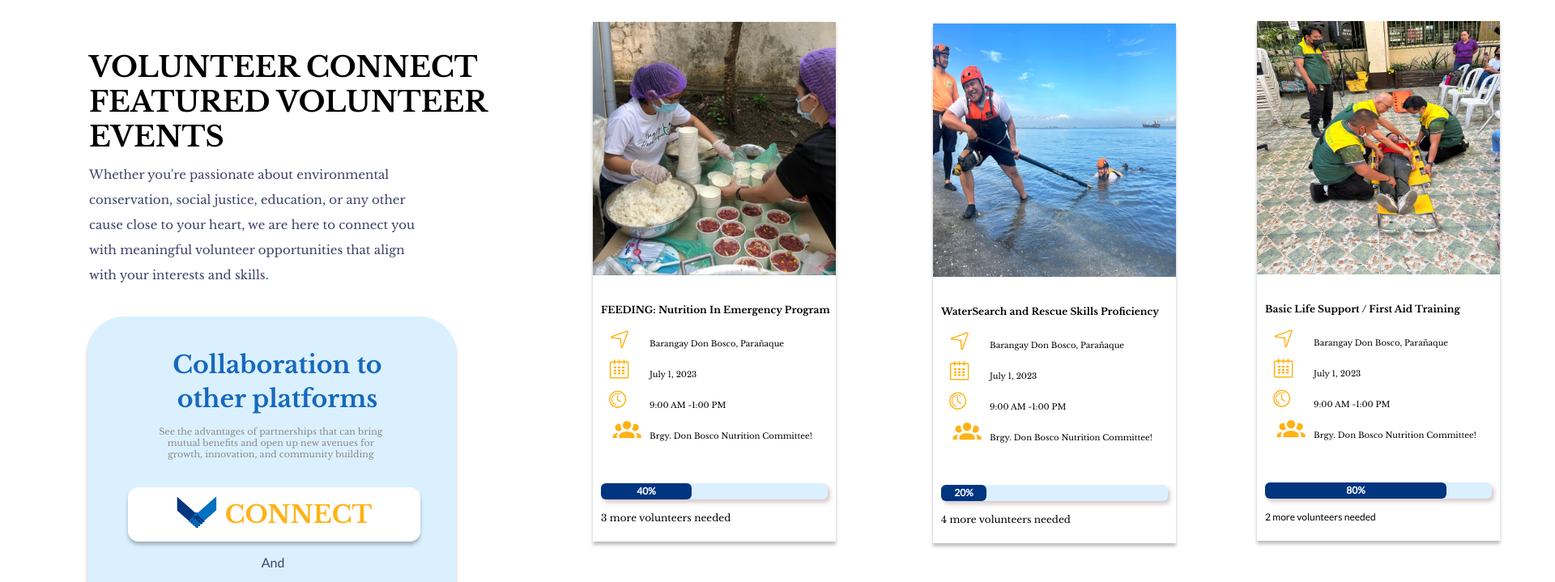
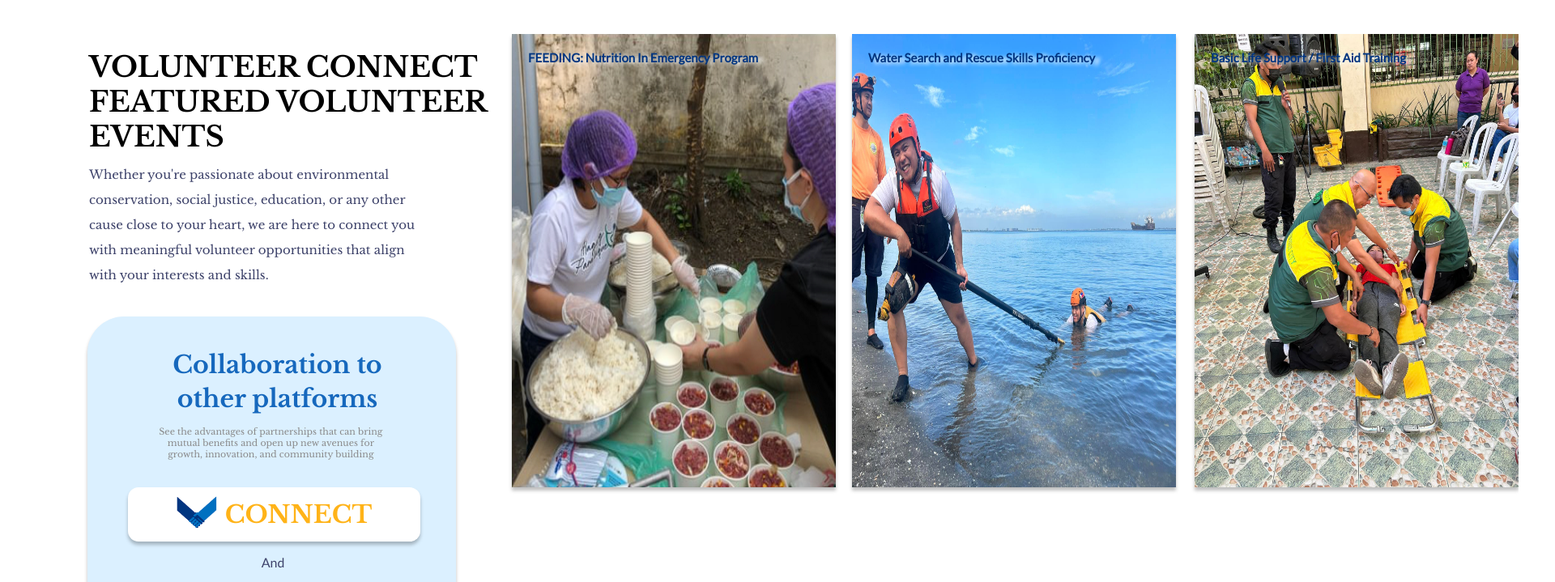
Before and after one commit to PaulMarbella/Home-page, a plain HTML site: page index.html in a window 1280 px wide. Shown: the part 800-1519 px from the top of the page at 81% size, 1920 px wide, since content can reach past the window. Drawn offline with nearby package versions, Linux system fonts and the light colour scheme; files whose address does not match are found by name.

Commit message:
Add files via upload

```diff
--- a/css/style.css
+++ b/css/style.css
@@ -600,30 +600,63 @@ color: #3D426A;
     transform: translateX(0%);
     animation: color_anim 1s infinite 0.4s;
   }
+  .card-body{
+    overflow: hidden;
+  }
   .Programs {
-    width: 577px;
-height: 642px;
+    width: 400px;
+height: 560px;
 padding-top: 20px;
-width: 300px;
-position: relative;
-left: 732px;
-top: -1015px;
+overflow: hidden;
+position: relative;
+left: 632px;
+top: -1000px;
 border-radius: none;
 
 background: #FFFFFF;
 box-shadow: 0px 4px 4px rgba(0, 0, 0, 0.25);
 
 
-
+  }
+  .Programs h1{
+    color: #003580;
+    position: absolute;
+    font-family: 'lato';
+    font-size: 15px;
+    width: 520px;
+    font-weight: 700;
+    text-shadow: 6px 2px 5px white  ;
+    left: 20px;
+  }
+  .Programs2 h1{
+    color: #003580;
+    position: absolute;
+    font-family: 'lato';
+    font-size: 15px;
+    width: 520px;
+    font-weight: 700;
+    text-shadow: 6px 2px 5px white  ;
+    left: 20px;
+  }
+  .Programs3 h1{
+    color: #003580;
+    position: absolute;
+    font-family: 'lato';
+    font-size: 15px;
+    width: 520px;
+    font-weight: 700;
+    text-shadow: 6px 2px 5px white  ;
+    left: 20px;
   }
 .Programs2 {
-    width: 577px;
-height: 642px;
+    width: 400px;
+    height: 560px;
     padding-top: 20px;
-width: 300px;
-position: relative;
-left: 1152px;
-top: -1655px;
+    overflow: hidden;
+    position: relative;
+    left: 1052px;
+    top: -1580px;
+    border-radius: none;
 
     background: #FFFFFF;
     box-shadow: 0px 4px 4px rgba(0, 0, 0, 0.25);
@@ -632,13 +665,14 @@ box-shadow: 0px 4px 4px rgba(0, 0, 0, 0.25);
 
 }
 .Programs3 {
-    width: 577px;
-height: 642px;
+    width: 400px;
+    height: 560px;
     padding-top: 20px;
-width: 300px;
-position: relative;
-left: 1552px;
-top: -2300px;
+    overflow: hidden;
+    position: relative;
+    left: 1475px;
+    top: -2140px;
+    border-radius: none;
 
     background: #FFFFFF;
     box-shadow: 0px 4px 4px rgba(0, 0, 0, 0.25);
@@ -649,7 +683,7 @@ box-shadow: 0px 4px 4px rgba(0, 0, 0, 0.25);
 .Programs3 h4{
     position: relative;
     left: 10px;
-    bottom: -580px;
+    bottom: -590px;
     font-family: 'lato';
 font-style: normal;
 font-weight: 400;
@@ -661,7 +695,7 @@ color: black;
 .Programs2 h4{
     position: relative;
     left: 10px;
-    bottom: -580px;
+    bottom: -590px;
     font-family: 'Libre Baskerville';
 font-style: normal;
 font-weight: 400;
@@ -673,7 +707,7 @@ color: black;
 .Programs h4{
     position: relative;
     left: 10px;
-    bottom: -580px;
+    top: -380px;
     font-family: 'Libre Baskerville';
 font-style: normal;
 font-weight: 400;
@@ -681,6 +715,31 @@ font-size: 12px;
 line-height: 25px;
 color: black;
 }
+.Programs2 h4{
+    position: relative;
+    left: 10px;
+    top: -380px;
+    font-family: 'Libre Baskerville';
+font-style: normal;
+font-weight: 400;
+font-size: 12px;
+line-height: 25px;
+color: black;
+}
+
+.Programs3 h4{
+    position: relative;
+    left: 10px;
+    top: -380px;
+    font-family: 'Libre Baskerville';
+font-style: normal;
+font-weight: 400;
+font-size: 12px;
+line-height: 25px;
+color: black;
+}
+
+
 .swiper {
     width: 577px;
     height: 642px;
@@ -700,11 +759,11 @@ color: black;
 .swiper-slide {
 
     font-size: 18px;
-  background:
-  #FFFFFF;
-  display: flex;
-  justify-content: center;
-  align-items: center;
+    background: #fff;
+    display: flex;
+
+    box-shadow: 0px 4px 4px rgba(0, 0, 0, 0.25);
+
   }
 
   .swiper-slide img {
@@ -712,30 +771,13 @@ color: black;
 width: 50%;
 height: 50%;
 }
-.card-body h1{
-width: 369px;
-height: 31px;
-left: 67px;
-top: 70px;
-position: absolute;
-
-font-family: 'Libre Baskerville';
-font-style: normal;
-font-weight: 700;
-font-size: 25px;
-line-height: 31px;
-/* identical to box height */
-
-
-color: #009FE3;
-
-}
+
 .card-body h2{
-position: absolute;
+position: relative;
 width: 619px;
 height: 31px;
-left: 0%;
-top: -40px;
+left: 20%;
+top: 70px;
 margin-left: 10px;
 
 font-family: 'Libre Baskerville';
@@ -752,9 +794,9 @@ color: black;
     position: relative;
     width: 503px;
     height: 25px;
-left: 60px;
-top: 0px;
-padding: 10px;
+    left: 80px;
+    top: 155px;
+    margin: -30px;
 
     font-family: 'Libre Baskerville';
     font-style: normal;
@@ -768,9 +810,9 @@ color: black;
     }
 .card-body img{
     position: relative;
-bottom: 20px;
-margin: -10px;
-left: 25px;
+    bottom: -120px;
+    margin: 30px;
+    left: -205px;
     }
 .container-bar{
     display: flex;
@@ -779,7 +821,7 @@ justify-items: center;
     flex-direction: column;
     position: absolute;
     left: 10px;
-top: 190px;
+    top: 410px;
 
     }
 .progress-container{
@@ -814,7 +856,7 @@ transition: width .5s linear;
   .card-body{
     position: absolute;
     left: 0;
-top: 360px;
+    top: 0;
     border: none;
     }
     .pic2{
@@ -822,13 +864,14 @@ position: absolute;
     left: 0px;
     top: -20px;
     margin-top: 0;
+
     }
     .card-body h4{
     position: absolute;
     width: 503px;
     height: 25px;
     left: 12px;
-top: 223px;
+    top: 463px;
 
     font-family: 'Libre Baskerville';
     font-style: normal;
@@ -843,10 +886,132 @@ color: #3D426A;
 .pc-two{
     position: absolute;
     right: 150px;
-    top: 450px;
+    top: 650px;
+}
+
+
+.card-container {
+  width: 480px;
+  height: 580px;
+  position: relative;
+
+
+
+
+}
+
+.Programs  .swiper-slide, .Programs2  .swiper-slide , .Programs3 .swiper-slide{
+  width: 480px;
+  height: 580px;
+
+  transition: all 0.6s cubic-bezier(0.23, 1, 0.320, 1)
+}
+
+.Programs .swiper-slide, .Programs2  .swiper-slide , .Programs3 .swiper-slide {
+    font-size: 22px;
+    font-weight: 700;
+    opacity: 1;
+
+   display: flex;
+    transition: all 0.6s cubic-bezier(0.23, 1, 0.320, 1);
+
+  }
+
+.Programs  .card-body{
+    position: absolute;
+    top: 155px;
+    left: 0;
+    width: 100%;
+    height: 100%;
+    display: flex;
+    flex-direction: column;
+    align-items: center;
+
+
+    background: white;
+
+    cursor: pointer;
+
+
+    pointer-events: none;
+    transform: translateY(100%);
+    transition: all 0.6s cubic-bezier(0.23, 1, 0.320, 1);
+  }
+.Programs2  .card-body{
+    position: absolute;
+    top: 155px;
+    left: 0;
+    width: 100%;
+    height: 100%;
+    display: flex;
+    flex-direction: column;
+    align-items: center;
+
+
+    background: white;
+
+    cursor: pointer;
+
+
+    pointer-events: none;
+    transform: translateY(100%);
+    transition: all 0.6s cubic-bezier(0.23, 1, 0.320, 1);
+  }
+
+.Programs3  .card-body{
+    position: absolute;
+    top: 155px;
+    left: 0;
+    width: 100%;
+    height: 100%;
+    display: flex;
+    flex-direction: column;
+    align-items: center;
+
+
+    background: white;
+
+    cursor: pointer;
+
+
+    pointer-events: none;
+    transform: translateY(100%);
+    transition: all 0.6s cubic-bezier(0.23, 1, 0.320, 1);
+  }
+
+
+
+
+.Programs :hover .card-body{
+transform: translateY(0);
+cursor: pointer;
+}
+
+.Programs :hover .swiper-slide {
+transform: translateY(-30%);
+}
+.Programs2 :hover .card-body{
+transform: translateY(0);
+cursor: pointer;
+}
+
+.Programs2 :hover .swiper-slide {
+transform: translateY(-30%);
+}
+.Programs3 :hover .card-body{
+transform: translateY(0);
+cursor: pointer;
+}
+
+.Programs3 :hover .swiper-slide {
+transform: translateY(-30%);
 }
 .Discover{
     position: relative;
+}
+.Discover .contents{
+    position: absolute;
+    top: 250px;
 }
 .Discover button{
     position: absolute;
--- a/index.html
+++ b/index.html
@@ -155,11 +155,12 @@
 
 
 <!-- for pc view -->
+<div class="card-container">
 <div class="Programs" id="Programs">
     <div class="swiper-wrapper">
     <div class="swiper-slide">
-    <div class="page1">
-        <img src="./media/Picture2.png" class="pic2" alt="..." style="width:300px; height: 313px;">
+        <img src="./media/Picture2.png" class="pic2" alt="..." style="width:400px; height: 590px;">
+        <h1>FEEDING: Nutrition In Emergency Program</h1>
         <div class="card-body">
 
           <h2>FEEDING: Nutrition In Emergency Program</h2>
@@ -178,27 +179,32 @@
                 </div>
             </div>
         </div>
-    </div>
+
             <h4>3 more volunteers needed</h4>
         </div>
     </div>
+
+        </div>
+
     </div>
     </div>
-    <div class="Programs2">
+
+    <div class="card-container">
+        <div class="Programs2" id="Programs">
             <div class="swiper-wrapper">
             <div class="swiper-slide">
-        <div class="page1">
-            <img src="./media/picture4.png" class="pic2" alt="..." style="width:300px; height: 313px;">
+                <img src="./media/picture4.png" class="pic2" alt="..." style="width:400px; height: 590px;">
+                <h1>Water Search and Rescue Skills Proficiency</h1>
                 <div class="card-body">
 
-              <h2>WaterSearch and Rescue Skills Proficiency</h2>
-              <p>Barangay Don Bosco, Parañaque</p>
+                  <h2>Water Search and Rescue Skills Proficiency</h2>
+                  <p>Las Piñas - Parañaque Wetland Park</p>
                   <img src="./media/location.png" style="width: auto; height: 33px;">
-              <p>July 1, 2023</p>
+                  <p>July 13, 2023</p>
                   <img src="./media/calendar.png" style="width: auto; height: 33px;">
-              <p>9:00 AM -1:00 PM</p>
+                  <p>7:00 AM -10:00 AM</p>
                   <img src="./media/clock.png" style="width: auto; height: 33px;">
-              <p>Brgy. Don Bosco Nutrition Committee!</p>
+                  <p>Parañaque City Disasterr Risk Reduction</p>
                   <img src="./media/group.png" style="width: auto; height: 35px;" >
                   <div class="container-bar">
                     <div class="progress-container">
@@ -207,27 +213,30 @@
                         </div>
                     </div>
                 </div>
-        </div>
+
                     <h4>4 more volunteers needed</h4>
                 </div>
             </div>
+
+
             </div>
             </div>
-        <div class="Programs3">
+            <div class="card-container">
+                <div class="Programs3" id="Programs">
                     <div class="swiper-wrapper">
                     <div class="swiper-slide">
-            <div class="page1">
-                <img src="./media/picture5.png" class="pic2" alt="..." style="width:300px; height: 313px;">
+                        <img src="./media/Picture5.png" class="pic2" alt="..." style="width:400px; height: 590px;">
+                        <h1>Basic Life Support / First Aid Training</h1>
                         <div class="card-body">
 
                           <h2>Basic Life Support / First Aid Training</h2>
-                  <p>Barangay Don Bosco, Parañaque</p>
+                          <p>Multipurpose Hall Fisherman's Wharf Brgy. Lahuerta</p>
                           <img src="./media/location.png" style="width: auto; height: 33px;">
-                  <p>July 1, 2023</p>
+                          <p>July 23, 2023</p>
                           <img src="./media/calendar.png" style="width: auto; height: 33px;">
-                  <p>9:00 AM -1:00 PM</p>
+                          <p>8:00 AM -2:00 PM</p>
                           <img src="./media/clock.png" style="width: auto; height: 33px;">
-                  <p>Brgy. Don Bosco Nutrition Committee!</p>
+                          <p>Accredited Community Disaster Volunteer Groups ACDV</p>
                           <img src="./media/group.png" style="width: auto; height: 35px;" >
                           <div class="container-bar">
                             <div class="progress-container">
@@ -236,14 +245,17 @@
                                 </div>
                             </div>
                         </div>
-            </div>
+
                             <h4>2 more volunteers needed</h4>
                         </div>
                     </div>
+
+
                     </div>
                     </div>
 
-    </div>
+
+
 
     <section class="Discover">
         <div class="contents">
```
Lines whose indentation alone changed are shown as unchanged.
